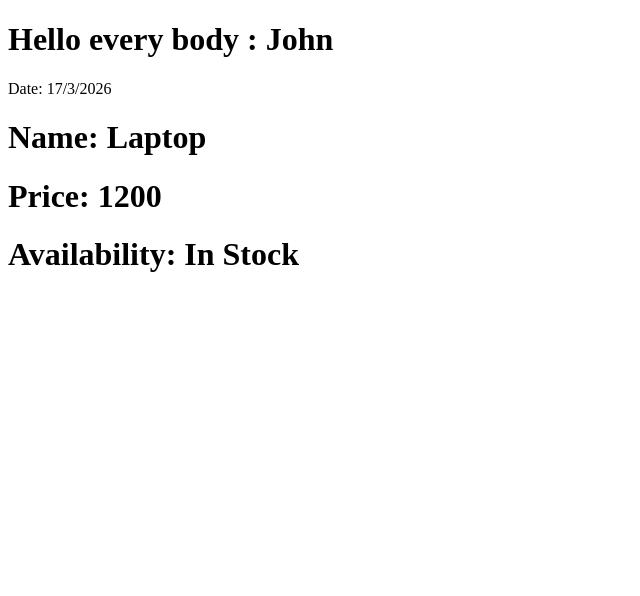
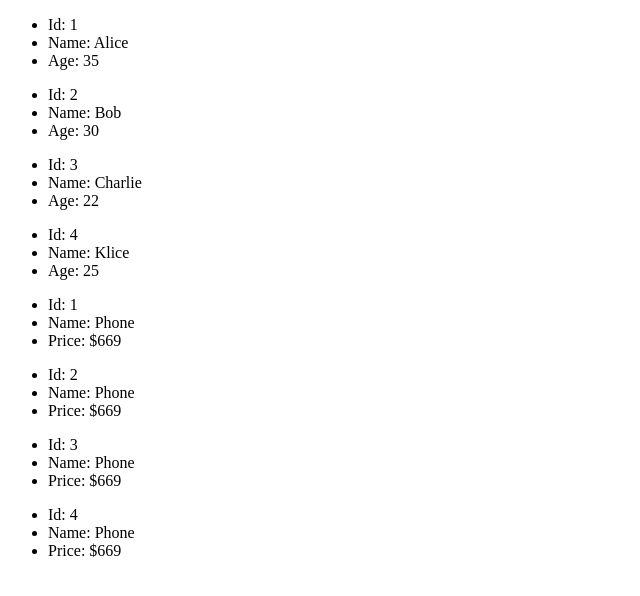
Before and after one commit to habibur-rahman-swe/react-demo-1, a React (Vite) app: page / in a window 1280 px wide. Shown: the top 596 px of the page, without its empty margins (0-640 px from the left). Built offline with nearby package versions, Linux system fonts and the light colour scheme.

Commit message:
01:02:00

```diff
--- a/src/App.jsx
+++ b/src/App.jsx
@@ -1,10 +1,10 @@
-import Greeting from "./components/Greeting";
+import UserList from "./components/UserList";
 import ProductInfo from "./components/ProductInfo";
 
 const App = () => {
   return (
     <div>
-      <Greeting/>
+      <UserList/>
       <ProductInfo/>
     </div>
   );
--- a/src/components/Greeting.jsx
+++ /dev/null
@@ -1,16 +0,0 @@
-import React from 'react'
-
-const Greeting = () => {
-  const greetingMessage = 'Hello every body';
-  const name = "John";
-  const date = new Date();
-
-  return (
-    <div>
-      <h1>{greetingMessage} : {name}</h1>
-      <p> Date: {date.getDate()}/{date.getMonth()}/{date.getFullYear()}</p>
-    </div>
-  )
-}
-
-export default Greeting
--- a/src/components/ProductInfo.jsx
+++ b/src/components/ProductInfo.jsx
@@ -1,18 +1,40 @@
 import React from 'react'
 
 const ProductInfo = () => {
-  const product = {
-    name : "Laptop",
-    price: 1200,
-    availability: "In Stock"
-  }
+  const products = [
+    {
+      id: 1,
+      name: "Phone",
+      price: "$669"
+    },
+    {
+      id: 2,
+      name: "Phone",
+      price: "$669"
+    },
+    {
+      id: 3,
+      name: "Phone",
+      price: "$669"
+    },
+    {
+      id: 4,
+      name: "Phone",
+      price: "$669"
+    },
+  ]
 
   return (
     <div>
-      <h1>Name: {product.name}</h1>
-      <h1>Price: {product.price}</h1>
-      <h1>Availability: {product.availability}</h1>
-
+      <main>
+        {products.map(({id, name, price}) => (
+          <ul key={id}>
+            <li>Id: {id}</li>
+            <li>Name: {name}</li>
+            <li>Price: {price}</li>
+          </ul>
+        ))}
+      </main>
     </div>
   )
 }
--- /dev/null
+++ b/src/components/UserList.jsx
@@ -0,0 +1,44 @@
+import React, { use } from 'react'
+
+const UserList = () => {
+  const users = [
+    {
+      id: 1,
+      name: "Alice",
+      age: 35
+    },
+    {
+      id: 2,
+      name: "Bob",
+      age: 30
+    },
+    {
+      id: 3,
+      name: "Charlie",
+      age: 22
+    },
+    {
+      id: 4,
+      name: "Klice",
+      age: 25
+    }
+  ]
+
+  return (
+
+   <div>
+    <main>
+      {users.map(({id, name, age}) => (
+        <ul key={id}>
+          <li>Id: {id}</li>
+          <li>Name: {name}</li>
+          <li>Age: {age}</li>
+        </ul>
+      ))}
+    </main>
+   </div>
+
+  )
+}
+
+export default UserList
```
